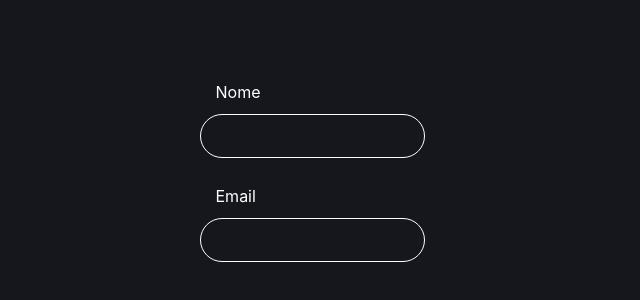
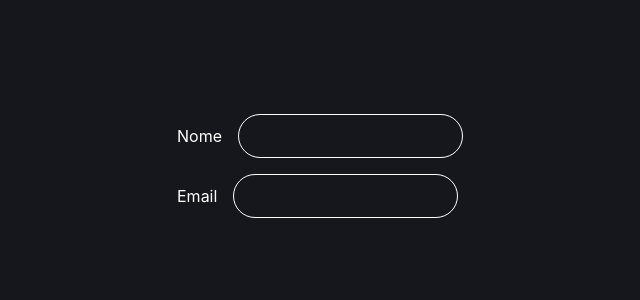
Before and after one commit to HenriqueAurelio/Codarme, a React (Create React App) app in the folder web/puf/: page / in a window 1280 px wide. Shown: the part 226-526 px from the top of the page, without its empty margins (328-968 px from the left). Built offline with nearby package versions, Linux system fonts and the light colour scheme.

Commit message:
feat: dynamic flexbox

```diff
--- a/web/puf/src/components/theme/styled.js
+++ b/web/puf/src/components/theme/styled.js
@@ -6,14 +6,24 @@ export const th = {
   color: theme('colors'),
 }
 
+export const flexbox = props => {
+  const direction =
+    typeof props.flexbox !== Boolean ? props.flexDirection : props.flexbox
+
+  return `
+  ${(props.flexbox && 'display: flex;') || ''}
+  ${(direction && `flex-direction: ${direction}`) || ''}
+`
+}
+
 export const background = props =>
-  props.bg && `background: ${props.theme.colors[props.bg]};`
+  props.bg && `background: ${props.theme.colors[props.bg]}; `
 
 export const color = props =>
-  props.color && `color: ${props.theme.colors[props.color] || props.color};`
+  props.color && `color: ${props.theme.colors[props.color] || props.color}; `
 
 export const fontSize = props =>
-  props.fontSize && `font-size: ${props.theme.fontSizes[props.fontSize]};`
+  props.fontSize && `font - size: ${props.theme.fontSizes[props.fontSize]}; `
 
 export const padding = props => {
   const pb = props.pb || props.py || props.p || ''
@@ -26,7 +36,7 @@ export const padding = props => {
   ${pt && `padding-top : ${props.theme.spaces[pt]}px;`}
   ${pl && `padding-left : ${props.theme.spaces[pl]}px;`}
   ${pr && `padding-right : ${props.theme.spaces[pr]}px;`}
-  `
+`
 }
 
 export const margin = props => {
@@ -40,5 +50,5 @@ export const margin = props => {
   ${mt && `margin-top : ${props.theme.spaces[mt]}px;`}
   ${ml && `margin-left : ${props.theme.spaces[ml]}px;`}
   ${mr && `margin-right : ${props.theme.spaces[mr]}px;`}
-  `
+`
 }
--- a/web/puf/src/pages/Signup/index.js
+++ b/web/puf/src/pages/Signup/index.js
@@ -1,6 +1,7 @@
 import * as React from 'react'
 import styled from 'styled-components'
 import { th, background, margin, padding } from '~/components/Theme/styled'
+import { flexbox } from '~/components/Theme/styled'
 
 const Label = styled('label')`
   padding: ${th.space(2)}px ${th.space(3)}px;
@@ -31,21 +32,19 @@ const Box = styled('div')`
   ${background}
   ${padding}
   ${margin}
-
-  display: flex;
-  flex-direction: column;
+  ${flexbox}
 `
 
 export const Signup = () => {
   return (
     <Main>
       <Form>
-        <Box mb={3}>
+        <Box mb={3} flexbox="column">
           <Label htmlFor="name">Nome</Label>
           <Input type="text" name="name" id="name" />
         </Box>
 
-        <Box mb={3}>
+        <Box mb={3} flexbox="column">
           <Label htmlFor="email">Email</Label>
           <Input type="text" name="email" id="email" />
         </Box>
```
Also changed, not shown: 1 other file (tests, documents, lock files or other folders).
